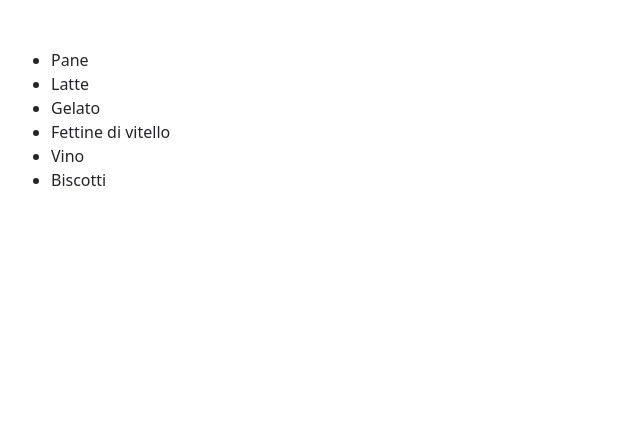
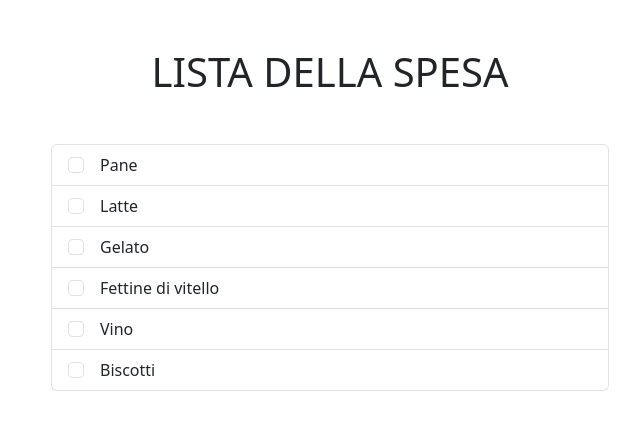
Before and after one commit to marcoceccarelli98/js-lista-spesa, a plain HTML site: page index.html in a window 1280 px wide. Shown: the whole page, without its empty margins (310-950 px from the left). Drawn offline with nearby package versions, Linux system fonts and the light colour scheme.

Commit message:
[UPD] Added some details

```diff
--- a/index.html
+++ b/index.html
@@ -11,20 +11,10 @@
 
 <body>
     <main class="mt-5">
+        <h1 class="text-center text-uppercase mb-5">lista della spesa</h1>
         <div class="container text-center">
             <ul class="list-group w-50 d-inline-block text-start">
-                <!-- <li class="list-group-item">
-                    <input class="form-check-input me-1" type="checkbox" id="firstCheckbox">
-                    <label class="form-check-label" for="firstCheckbox">First checkbox</label>
-                </li>
-                <li class="list-group-item">
-                    <input class="form-check-input me-1" type="checkbox" id="secondCheckbox">
-                    <label class="form-check-label" for="secondCheckbox">Second checkbox</label>
-                </li>
-                <li class="list-group-item">
-                    <input class="form-check-input me-1" type="checkbox" id="thirdCheckbox">
-                    <label class="form-check-label" for="thirdCheckbox">Third checkbox</label>
-                </li> -->
+
             </ul>
         </div>
     </main>
--- a/main.js
+++ b/main.js
@@ -19,8 +19,26 @@ let count = 0;
 while (count < shoppingList.length) {
     //Create a li element
     let li = document.createElement('li');
-    //Insert list content to li element
-    li.append(shoppingList[count]);
+    //Create a input element
+    let input = document.createElement('input');
+    //Create a label element
+    let label = document.createElement('label');
+
+    //Add input attributes
+    input.classList.add('form-check-input', 'me-3');
+    input.setAttribute('type', 'checkbox');
+
+    //Add label attributes
+    input.classList.add('form-check-label');
+    //Insert label list content
+    label.append(shoppingList[count]);
+
+    // Add li attributes
+    li.classList.add('list-group-item');
+    //Insert input and label to li
+    li.appendChild(input);
+    li.appendChild(label);
+
     //Insert li to ul
     elementList.append(li);
 
```
